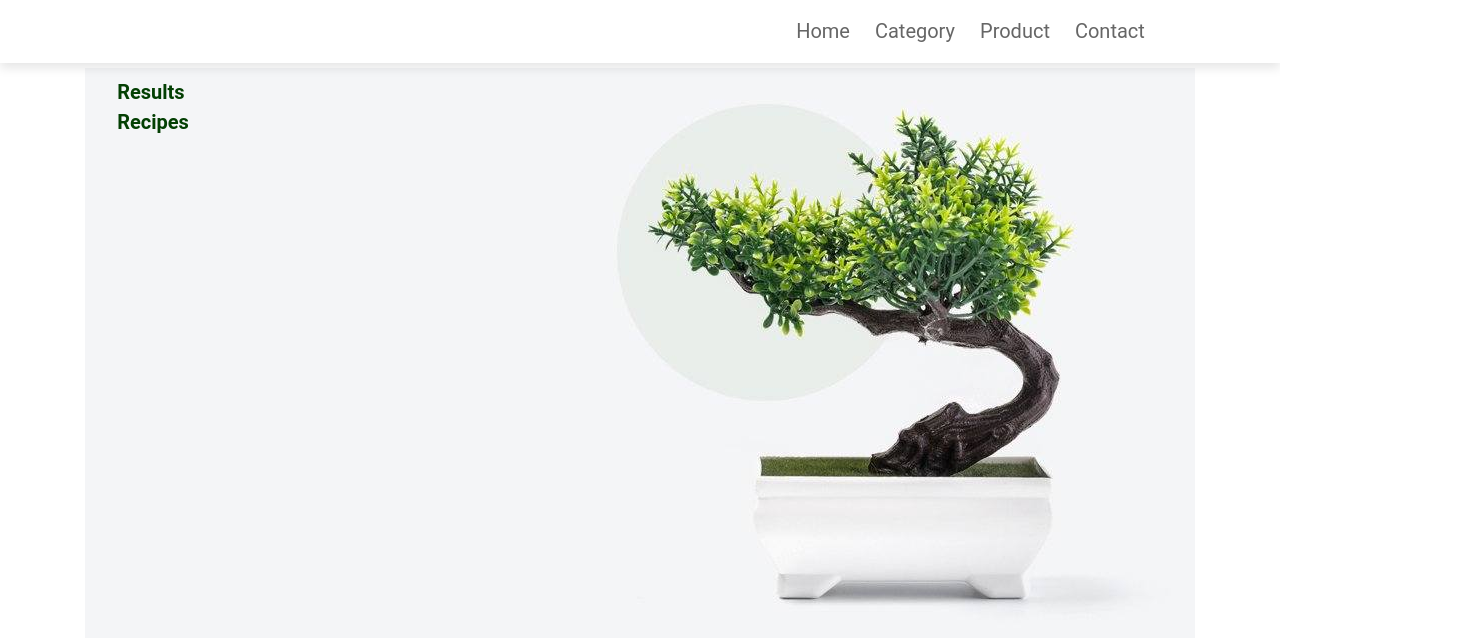
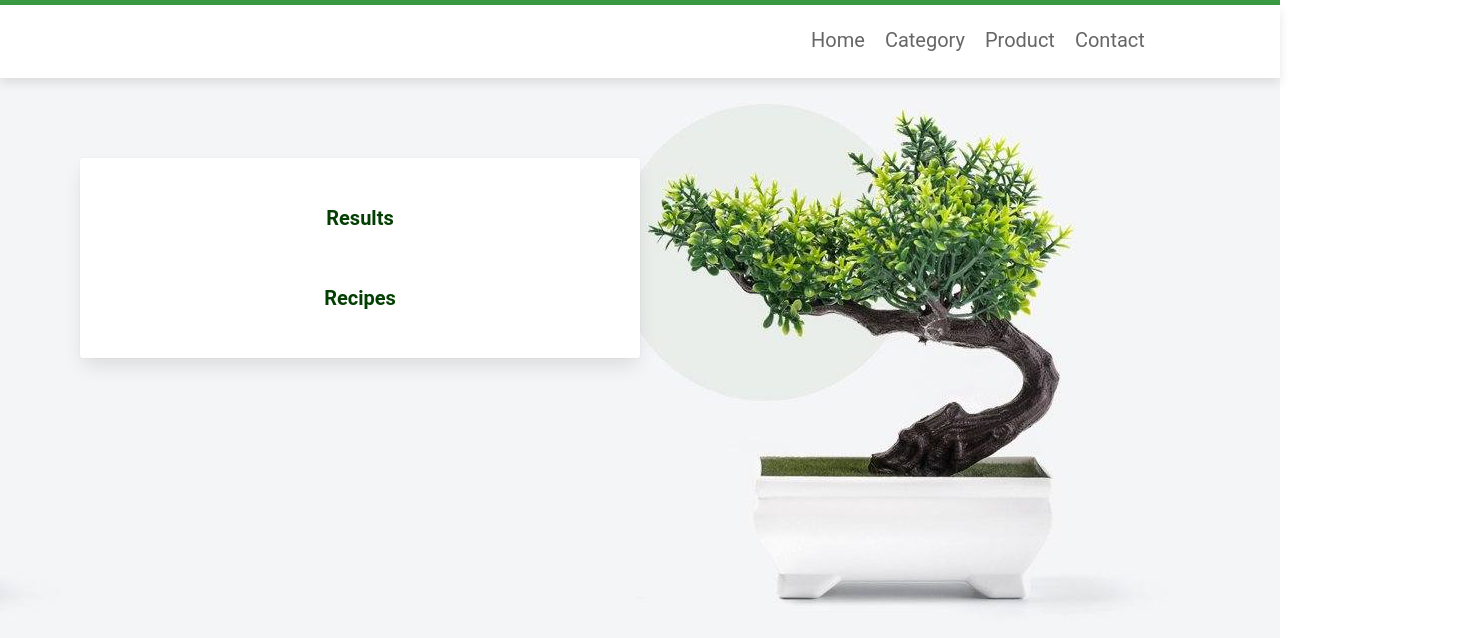
Before and after one commit to The-Passion-of-the-Greens/The-Passion-Of-The-Greens, a plain HTML site: page index.html in a window 1280 px wide. Shown: the part 162-800 px from the top of the page, 1480 px wide, since content can reach past the window. Drawn offline with nearby package versions, Linux system fonts and the light colour scheme.

Commit message:
adding a new  frame bulma & more info to readme and new possitions to css

```diff
--- a/assets/style.css
+++ b/assets/style.css
@@ -1,3 +1,4 @@
+
 :root{
     --green:#3A9943;
   }
@@ -185,8 +186,21 @@
   }
   body
    { background-image:url(./images/slider1.jpg);
-  background-repeat: no-repeat;
-  background-attachment: fixed;
-  background-position: bottom
+    background-repeat: repeat;
+    background-attachment: fixed;
+    background-position: bottom;
 
    }
+   .card{
+    background-color: #ffffff;
+    border-radius: .300rem;
+    box-shadow: 0 .5em 1em -.125em rgba(10,10,10,.1),0 0 0 1px rgba(10,10,10,.02);
+    color: #4a4a4a;
+    max-width: 50%;
+
+       }
+       .p-4{
+        margin: -200px;
+        padding:28rem !important
+
+       }
--- a/index.html
+++ b/index.html
@@ -4,7 +4,8 @@
     <meta charset="UTF-8">
     <meta name="viewport" content="width=device-width, initial-scale=1.0">
     <title>The Passion of Greens</title>
-
+    <link rel="stylesheet" href="https://cdn.jsdelivr.net/npm/bulma@0.9.4/css/bulma.min.css">
+    <!-- Personal CSS -->
     <link rel="stylesheet" href="https://unpkg.com/swiper/swiper-bundle.min.css" />
 
     <!-- font awesome cdn link  -->
```
Also changed, not shown: 1 other file.
